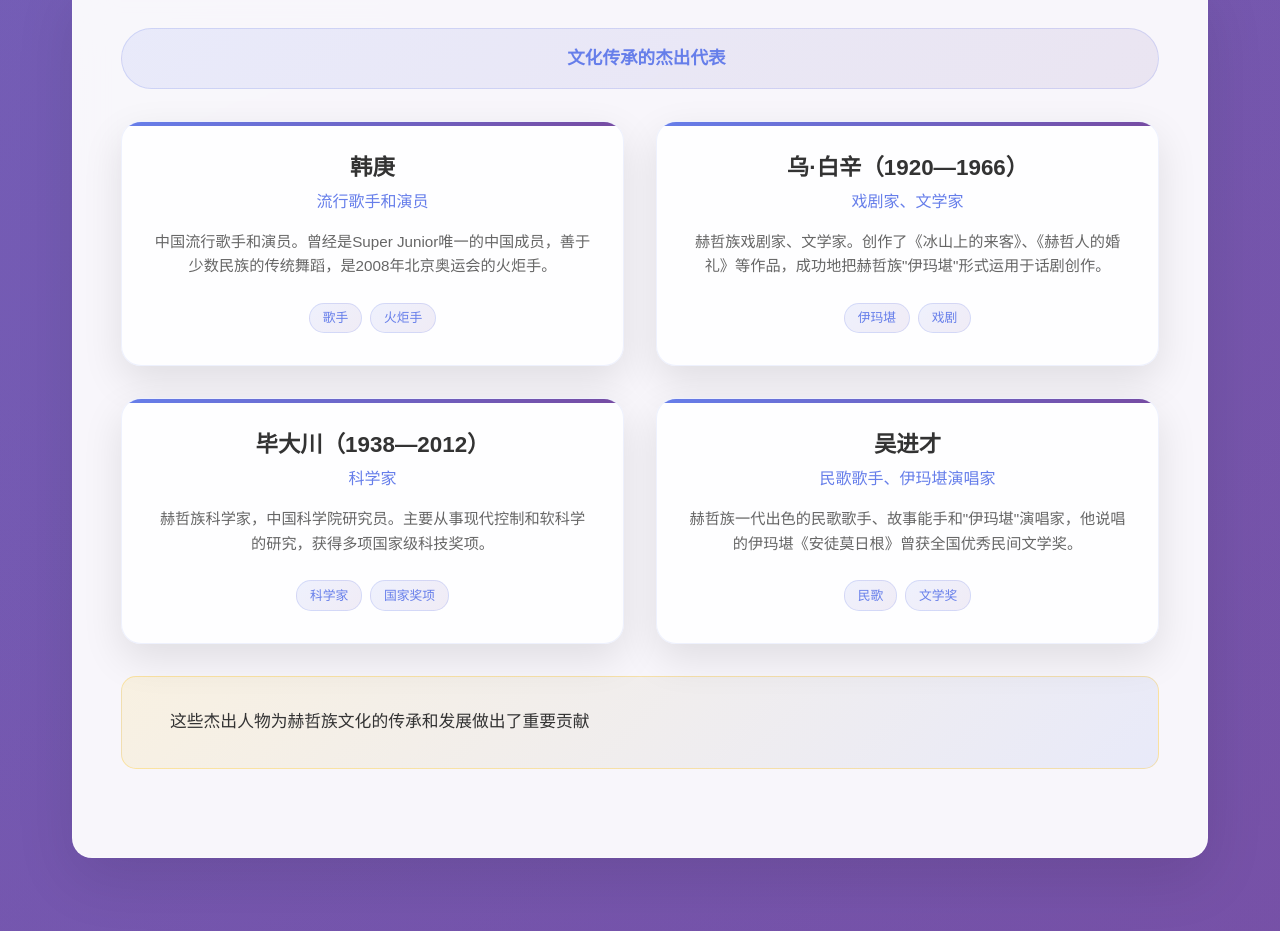
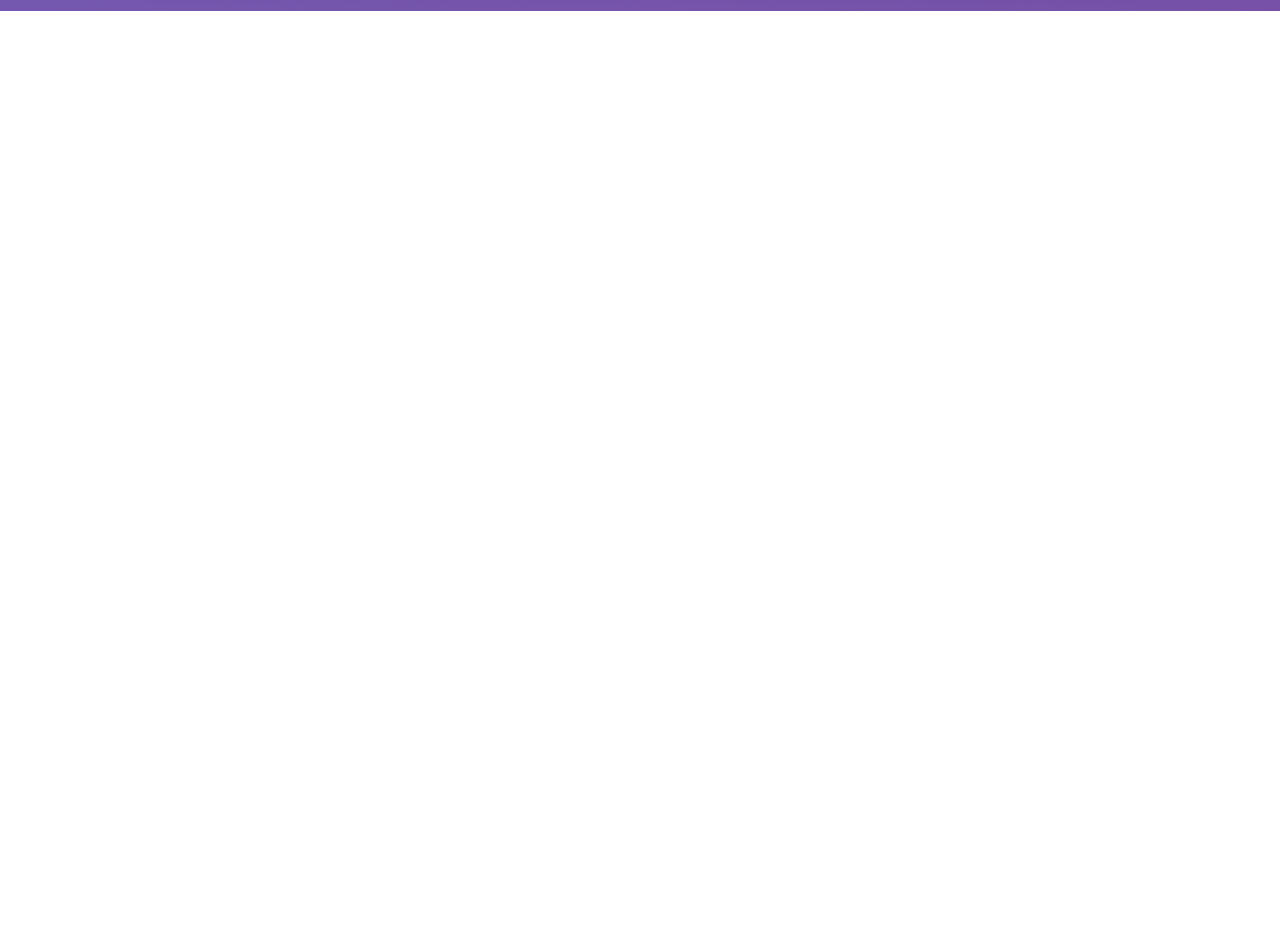
Before and after one commit to HeZheMuseum/HeZheMuseum, a Vue app: page /introduction in a window 1280 px wide. Shown: the part 8689-9620 px from the top of the page. After the commit the page ends 8700 px from the top, so only its background shows below. Built offline with nearby package versions, Linux system fonts and the light colour scheme; a small style sheet from the web is missing.

Commit message:
refactor(Introduction.vue): 移除著名人物章节以简化页面内容

```diff
--- a/src/views/Introduction.vue
+++ b/src/views/Introduction.vue
@@ -523,74 +523,7 @@
         </div>
       </section>
 
-      <!-- 著名人物 -->
-      <section class="content-section fade-in">
-        <div class="section-header">
-          <div class="intro-highlight">
-            <span class="highlight-icon"></span>
-            <span class="highlight-text">文化传承的杰出代表</span>
-          </div>
-
-          <div class="famous-people">
-            <div class="person-card">
-
-              <div class="person-info">
-                <h3 class="person-name">韩庚</h3>
-                <div class="person-title">流行歌手和演员</div>
-                <p class="person-description">中国流行歌手和演员。曾经是Super Junior唯一的中国成员，善于少数民族的传统舞蹈，是2008年北京奥运会的火炬手。</p>
-                <div class="person-tags">
-                  <span class="person-tag">歌手</span>
-                  <span class="person-tag">火炬手</span>
-                </div>
-              </div>
-            </div>
-
-            <div class="person-card">
-
-              <div class="person-info">
-                <h3 class="person-name">乌·白辛（1920—1966）</h3>
-                <div class="person-title">戏剧家、文学家</div>
-                <p class="person-description">赫哲族戏剧家、文学家。创作了《冰山上的来客》、《赫哲人的婚礼》等作品，成功地把赫哲族"伊玛堪"形式运用于话剧创作。</p>
-                <div class="person-tags">
-                  <span class="person-tag">伊玛堪</span>
-                  <span class="person-tag">戏剧</span>
-                </div>
-              </div>
-            </div>
-
-            <div class="person-card">
-
-              <div class="person-info">
-                <h3 class="person-name">毕大川（1938—2012）</h3>
-                <div class="person-title">科学家</div>
-                <p class="person-description">赫哲族科学家，中国科学院研究员。主要从事现代控制和软科学的研究，获得多项国家级科技奖项。</p>
-                <div class="person-tags">
-                  <span class="person-tag">科学家</span>
-                  <span class="person-tag">国家奖项</span>
-                </div>
-              </div>
-            </div>
-
-            <div class="person-card">
-
-              <div class="person-info">
-                <h3 class="person-name">吴进才</h3>
-                <div class="person-title">民歌歌手、伊玛堪演唱家</div>
-                <p class="person-description">赫哲族一代出色的民歌歌手、故事能手和"伊玛堪"演唱家，他说唱的伊玛堪《安徒莫日根》曾获全国优秀民间文学奖。</p>
-                <div class="person-tags">
-                  <span class="person-tag">民歌</span>
-                  <span class="person-tag">文学奖</span>
-                </div>
-              </div>
-            </div>
-          </div>
-
-          <div class="heritage-note">
-            <div class="note-icon"></div>
-            <div class="note-text">这些杰出人物为赫哲族文化的传承和发展做出了重要贡献</div>
-          </div>
-        </div>
-      </section>
+
     </div>
   </div>
 </template>
```
